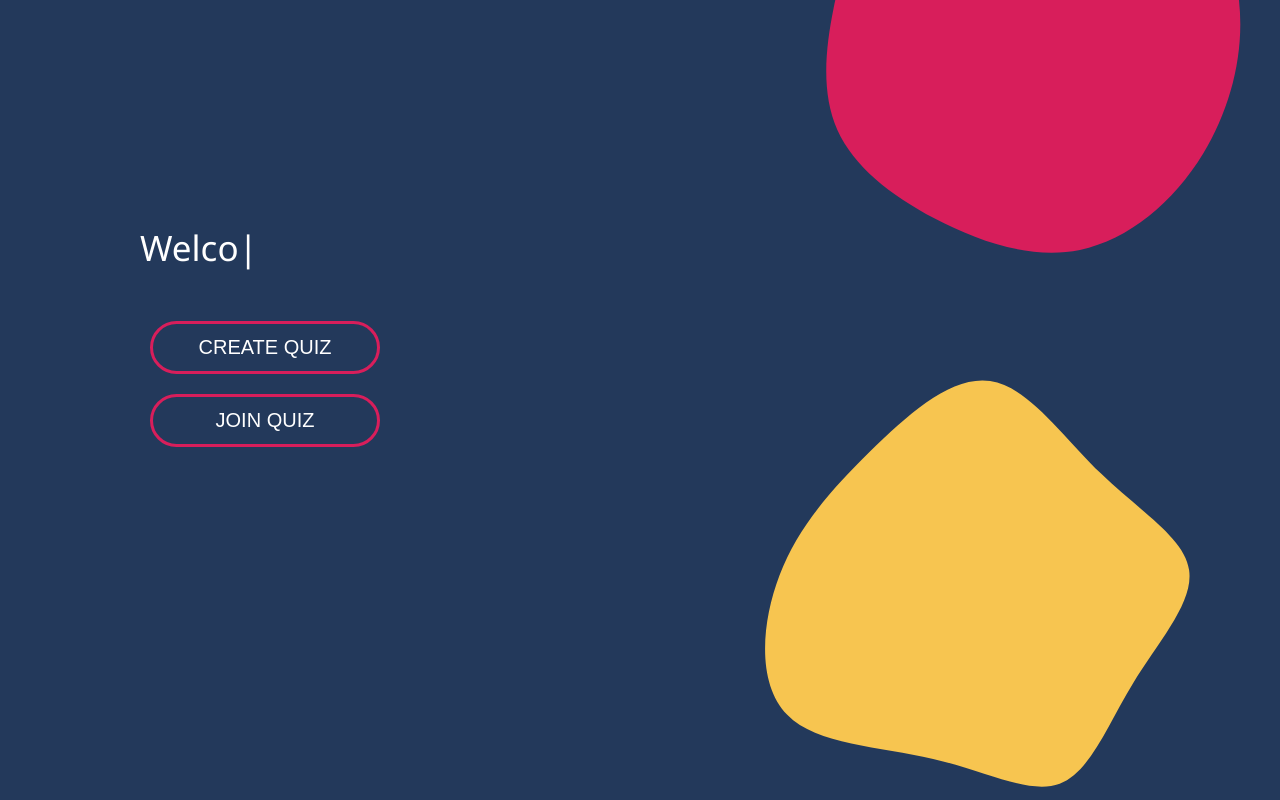
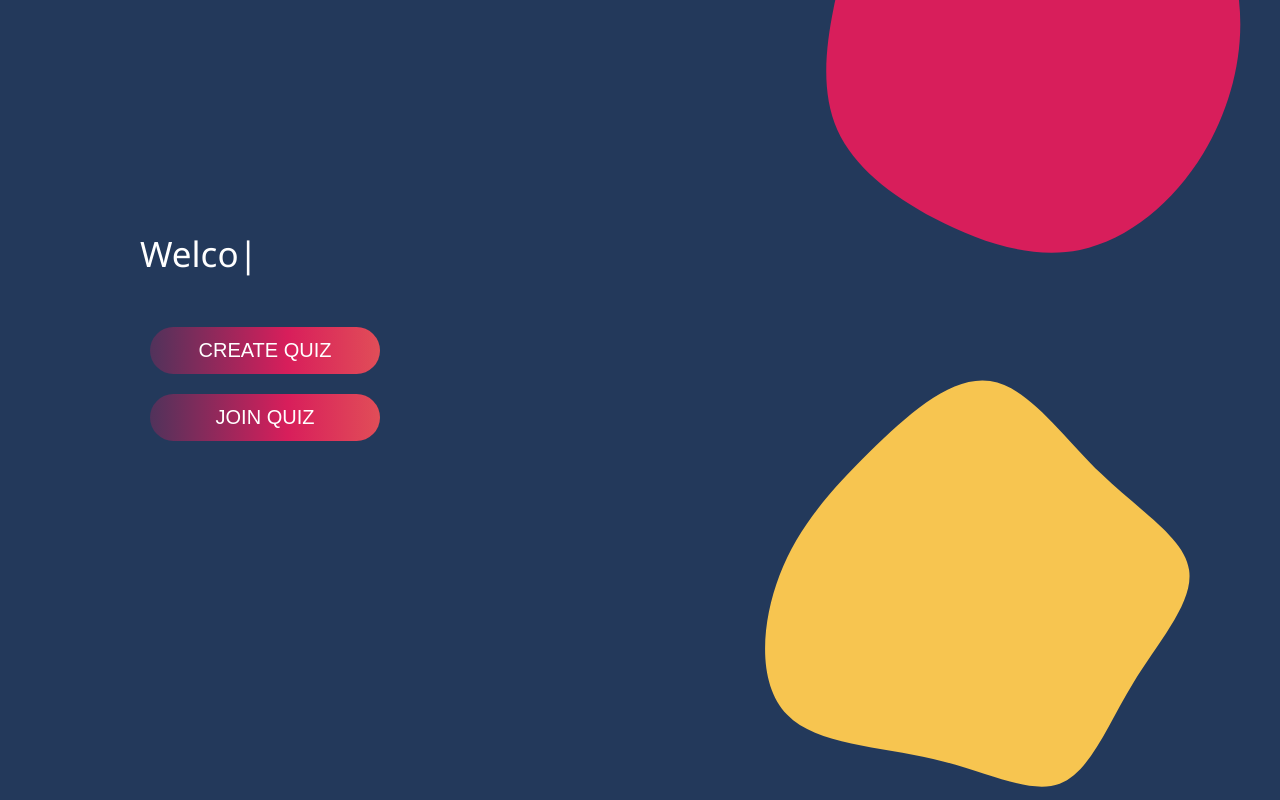
Before and after one commit to andriilysenko-tech/quizdom, a React (Create React App) app: page /new-user-dashboard in a window 1280 px wide. Built offline with nearby package versions, Linux system fonts and the light colour scheme.

Commit message:
🐛 FIX: Remove duplicate css

```diff
--- a/src/screens/OneTimeDashboard.css
+++ b/src/screens/OneTimeDashboard.css
@@ -7,9 +7,8 @@
 	display: flex;
 	align-items: center;
 	justify-content: space-evenly;
-
 }
-.one-time-dashboard{
+.one-time-dashboard {
 	height: 100vh;
 	background-color: var(--secondary);
 }
@@ -19,7 +18,7 @@
 		1 100%;
 	height: 200px;
 }
-.dash-btns{
+.dash-btns {
 	flex: 1;
 	margin-left: 140px;
 	display: flex;
@@ -28,40 +27,31 @@
 	align-content: space-between;
 	align-items: stretch;
 }
-
-.blob-svg{
+@media (max-width: 500px) {
+	.dash-btns {
+		margin-left: 0px;
+	}
+}
+.blob-svg {
 	flex: 1;
 	display: flex;
 	flex-direction: column;
 	align-content: flex-end;
 }
-.dash-btns .create-quiz,
-.dash-btns .join-quiz{
+.create-quiz,
+.join-quiz {
 	margin: 10px;
 	padding: 12px;
 	font-size: 20px;
 	width: 230px;
 	transition: 0.5s;
 	border-radius: 50px;
-	border: 3px solid var(--accent-pink);
-	background: none;
+	border: none;
 	color: var(--primary);
-    box-shadow: none;
-}
-.create-quiz,
-.join-quiz {
-	margin: 10px;
 	padding: 12px;
-	font-size: 20px;
-	width: 255px;
 	text-transform: uppercase;
-	transition: 0.5s;
 	background-size: 200% auto;
-	border-radius: 50px;
-	border: none;
 	background-image: var(--gradient);
-	color: var(--primary);
-	box-shadow: 0 0 20px #eee;
 }
 .create-quiz:hover,
 .join-quiz:hover {
@@ -78,12 +68,12 @@
 .join-quiz:active {
 	transform: translateY(4px);
 }
-.wlcm-msg{
-	color:var(--primary);
+.wlcm-msg {
+	color: var(--primary);
 	font-size: 35px;
 	font-weight: 500;
 	margin: 40px 0px;
-	font-family: 'Segoe UI', Tahoma, Geneva, Verdana, sans-serif;
+	font-family: "Segoe UI", Tahoma, Geneva, Verdana, sans-serif;
 }
 @media (max-width: 768px) {
 	#dashboard-content {
```
Lines whose indentation alone changed are shown as unchanged.
